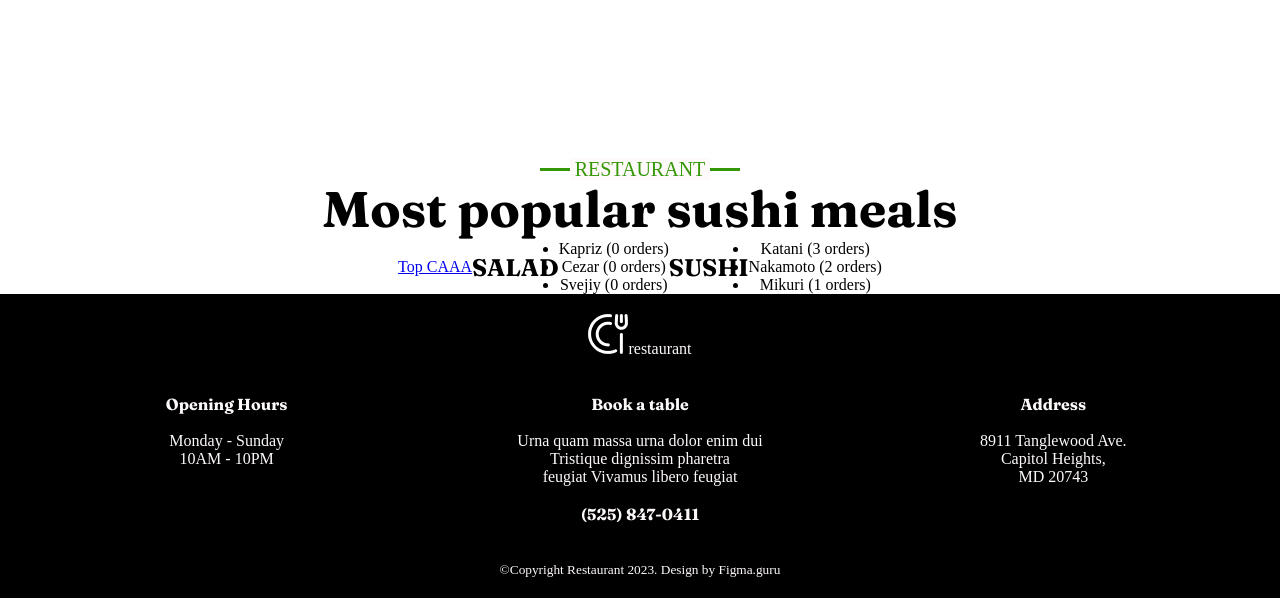
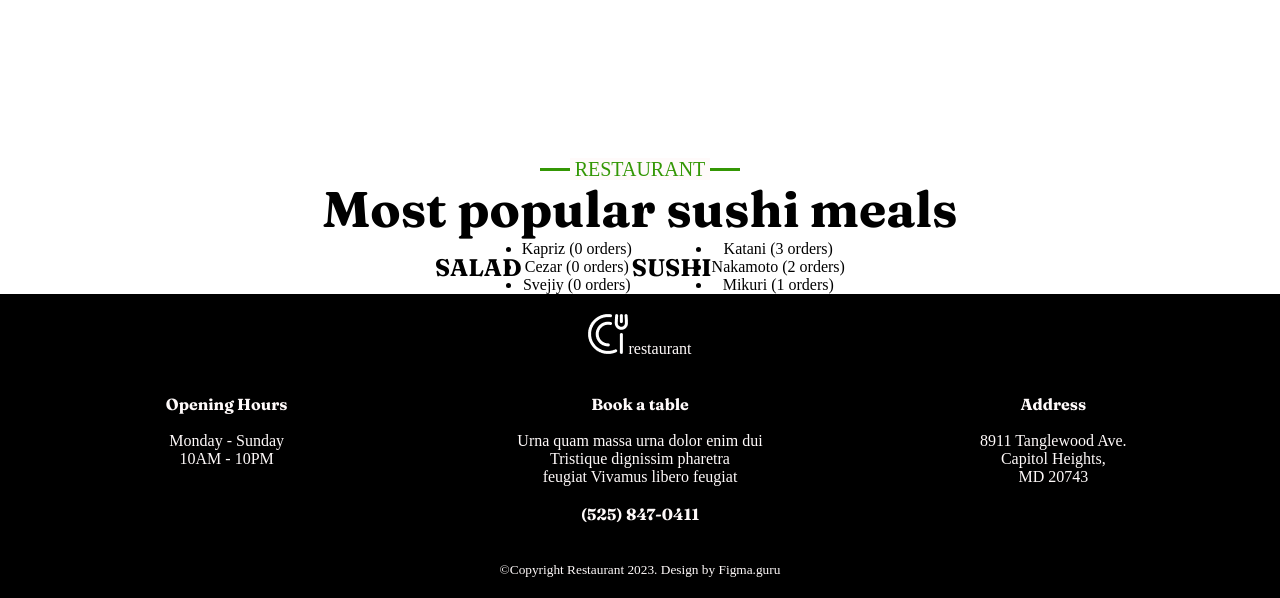
Before and after one commit to Shokhanasser1/restaurant, a Django app: page / in a window 1280 px wide. Shown: the part 1403-2001 px from the top of the page. Run offline with Django 4.2, Linux system fonts and the light colour scheme; data comes from the database, SQL or seed files in the repository.

Commit message:
link remove

```diff
--- a/templates/home.html
+++ b/templates/home.html
@@ -70,7 +70,6 @@ Home page
         <h1>Most popular sushi meals</h1>
     </div>
     <div class="popular-sushi-meals">
-<a href="{% url 'top_dishes' %}">Top CAAA</a>
 {% include 'top_dishes.html' with category_dishes=top_dishes %}
     </div>
 
```
